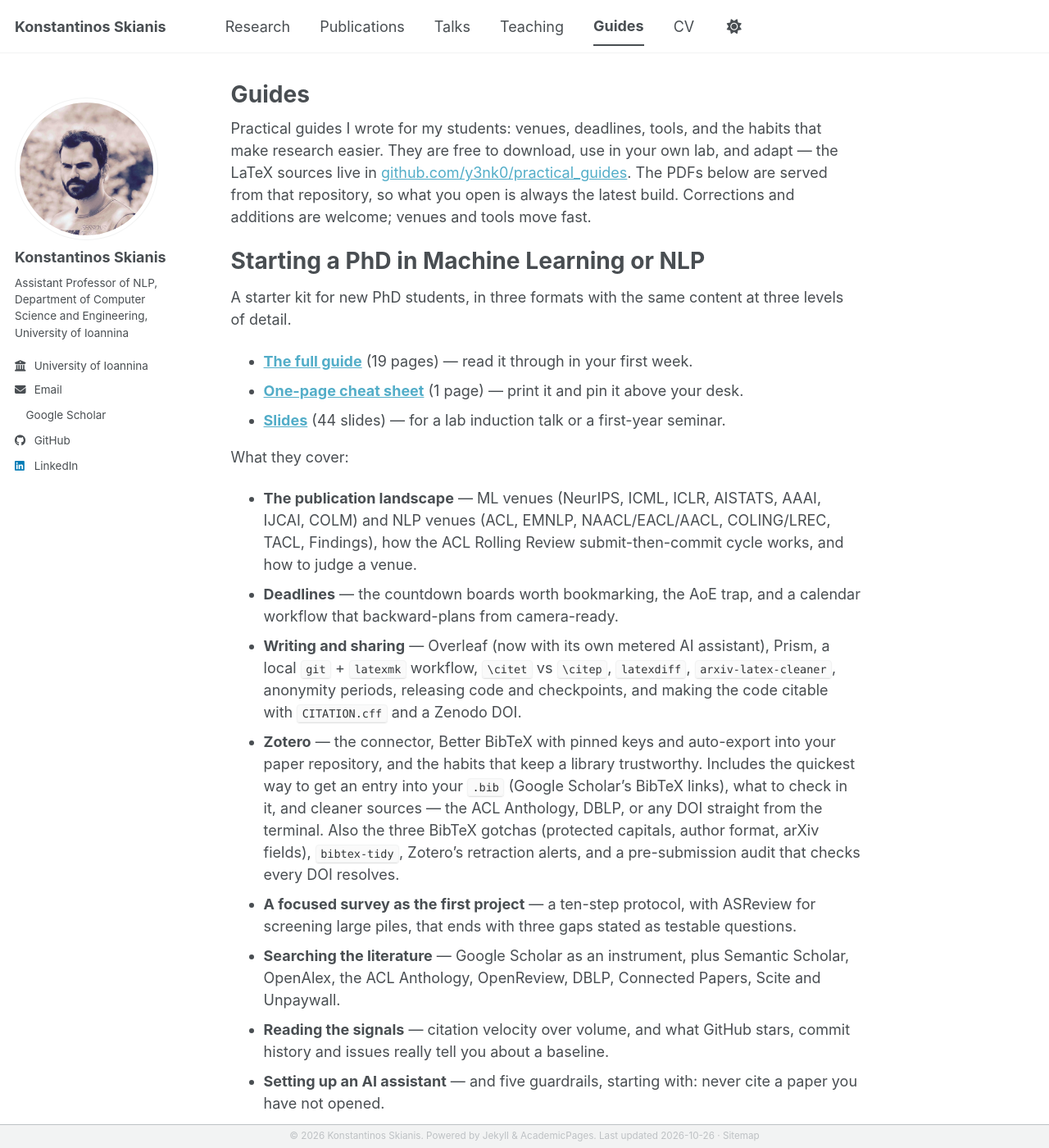
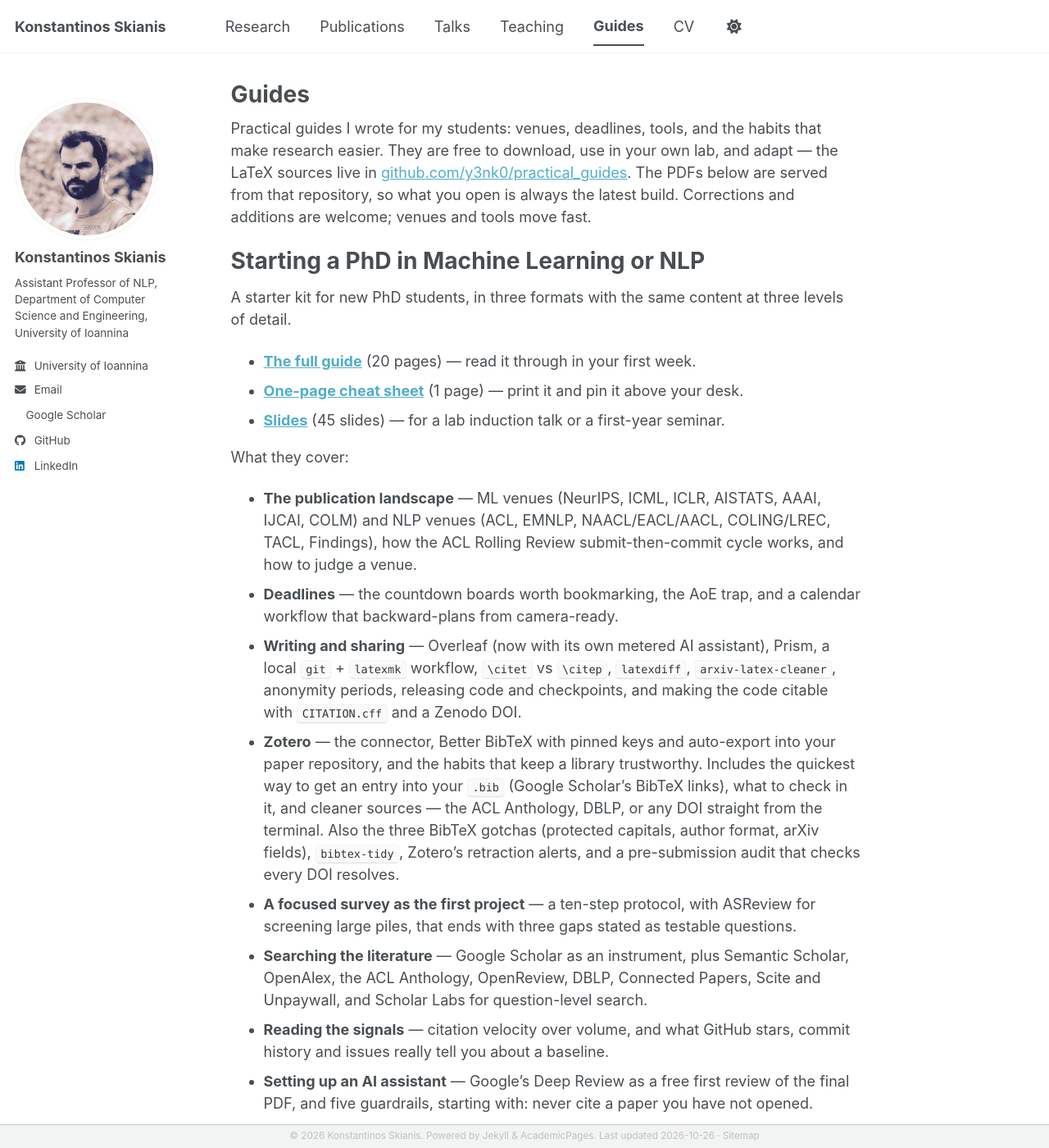
Before and after one commit to y3nk0/y3nk0.github.io, a Jekyll site: the page built from _pages/guides.md, in a window 1280 px wide and 1400 px high. Shown: the whole window at 82% size. Built offline with Jekyll 4.4.1, drawn with Linux system fonts in a browser that asks for light colours; a style sheet for code colours, icons or effects is not loaded; some of the changed text lies outside the part shown.

Commit message:
Guides: mention Scholar Labs and Deep Review; refresh counts
Matches practical_guides 19bed43: the PhD guide is now 20 pages and the
decks 45 and 30 slides.

```diff
--- a/_pages/guides.md
+++ b/_pages/guides.md
@@ -19,9 +19,9 @@ Starting a PhD in Machine Learning or NLP
 A starter kit for new PhD students, in three formats with the same content at
 three levels of detail.
 
-* **[The full guide](https://cdn.jsdelivr.net/gh/y3nk0/practical_guides@main/phd-ml-nlp-starter-guide.pdf)** (19 pages) — read it through in your first week.
+* **[The full guide](https://cdn.jsdelivr.net/gh/y3nk0/practical_guides@main/phd-ml-nlp-starter-guide.pdf)** (20 pages) — read it through in your first week.
 * **[One-page cheat sheet](https://cdn.jsdelivr.net/gh/y3nk0/practical_guides@main/phd-ml-nlp-onepager.pdf)** (1 page) — print it and pin it above your desk.
-* **[Slides](https://cdn.jsdelivr.net/gh/y3nk0/practical_guides@main/phd-ml-nlp-slides.pdf)** (44 slides) — for a lab induction talk or a first-year seminar.
+* **[Slides](https://cdn.jsdelivr.net/gh/y3nk0/practical_guides@main/phd-ml-nlp-slides.pdf)** (45 slides) — for a lab induction talk or a first-year seminar.
 
 What they cover:
 
@@ -30,9 +30,9 @@ What they cover:
 * **Writing and sharing** — Overleaf (now with its own metered AI assistant), Prism, a local `git` + `latexmk` workflow, `\citet` vs `\citep`, `latexdiff`, `arxiv-latex-cleaner`, anonymity periods, releasing code and checkpoints, and making the code citable with `CITATION.cff` and a Zenodo DOI.
 * **Zotero** — the connector, Better BibTeX with pinned keys and auto-export into your paper repository, and the habits that keep a library trustworthy. Includes the quickest way to get an entry into your `.bib` (Google Scholar's BibTeX links), what to check in it, and cleaner sources — the ACL Anthology, DBLP, or any DOI straight from the terminal. Also the three BibTeX gotchas (protected capitals, author format, arXiv fields), `bibtex-tidy`, Zotero's retraction alerts, and a pre-submission audit that checks every DOI resolves.
 * **A focused survey as the first project** — a ten-step protocol, with ASReview for screening large piles, that ends with three gaps stated as testable questions.
-* **Searching the literature** — Google Scholar as an instrument, plus Semantic Scholar, OpenAlex, the ACL Anthology, OpenReview, DBLP, Connected Papers, Scite and Unpaywall.
+* **Searching the literature** — Google Scholar as an instrument, plus Semantic Scholar, OpenAlex, the ACL Anthology, OpenReview, DBLP, Connected Papers, Scite and Unpaywall, and Scholar Labs for question-level search.
 * **Reading the signals** — citation velocity over volume, and what GitHub stars, commit history and issues really tell you about a baseline.
-* **Setting up an AI assistant** — and five guardrails, starting with: never cite a paper you have not opened.
+* **Setting up an AI assistant** — Google's Deep Review as a free first review of the final PDF, and five guardrails, starting with: never cite a paper you have not opened.
 * **Your personal site** — GitHub Pages and the AcademicPages template, step by step.
 * **Infrastructure and habits** — reproducible experiments, seeds and variance, experiment tracking, the weekly supervisor meeting, and checklists for week 1, month 1, months 2–3, year 1, and before every submission.
 
@@ -50,7 +50,7 @@ explain it clearly. The guide covers:
 * **Finding a topic** — check the supervisor's advertised topics first and do a small piece of research before the first meeting; if you are free to choose, three routes: a **shared task or challenge** (SemEval, workshop tasks at *ACL venues, WMT, CoNLL, BabyLM, CLEF labs and TREC tracks, Kaggle and the competition platforms), an **application thesis** (a method taken carefully to a new language, domain or deployment constraint), or an **analysis/theoretical thesis** (reproduction, ablation, robustness, probing, efficiency, or a critique of the metric itself).
 * **Six places where gaps are written down explicitly** — limitations sections, future work, survey taxonomies, workshop calls for papers, task overview papers, and plateaued leaderboards.
 * **The one-page proposal** to agree with your supervisor before writing any code, and a scope test that catches the most common way a thesis goes wrong.
-* **The toolkit** — Zotero, LaTeX and Overleaf, git, free GPUs, experiment tracking, and data licensing — plus the quickest way to get a reference into your `.bib`, how to check it, `bibtex-tidy`, Unpaywall, and the right citation commands.
-* **Using an AI assistant honestly** — including the rule that matters at the defence: you must be able to explain every line you submit.
+* **The toolkit** — Zotero, LaTeX and Overleaf, git, free GPUs, experiment tracking, and data licensing — plus the quickest way to get a reference into your `.bib`, how to check it, `bibtex-tidy`, Unpaywall, the right citation commands, and Scholar Labs for question-level search.
+* **Using an AI assistant honestly** — including the rule that matters at the defence: you must be able to explain every line you submit, plus Google's Deep Review as a free first review of the draft.
 * **Doing the work** — baselines first, the mistakes that cost marks (leakage, one seed, unfair comparisons), and why negative results are results.
 * **Writing and defending** — a chapter-by-chapter structure with sizes, writing advice, likely defence questions, a six-month timetable, and checklists.
```
Also changed, not shown: other parts of _pages/guides.md (+1 -1 lines).
